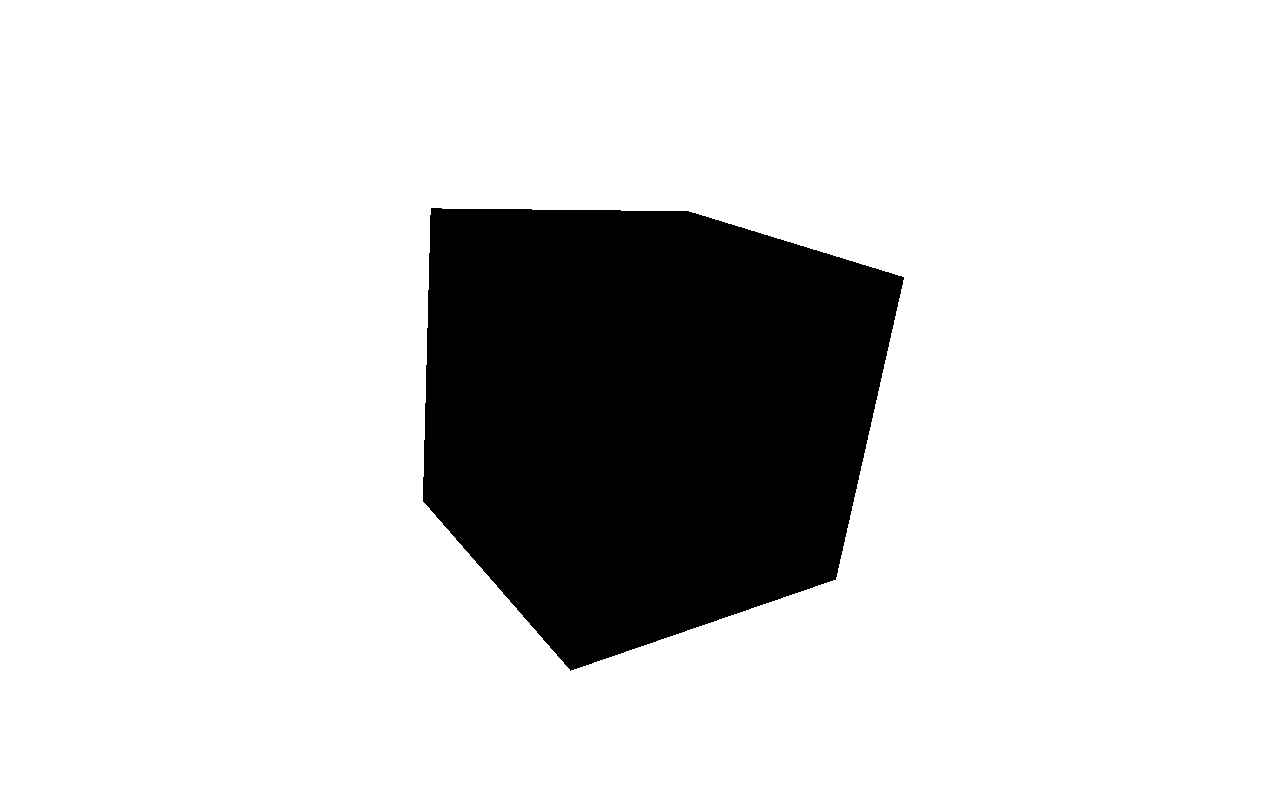
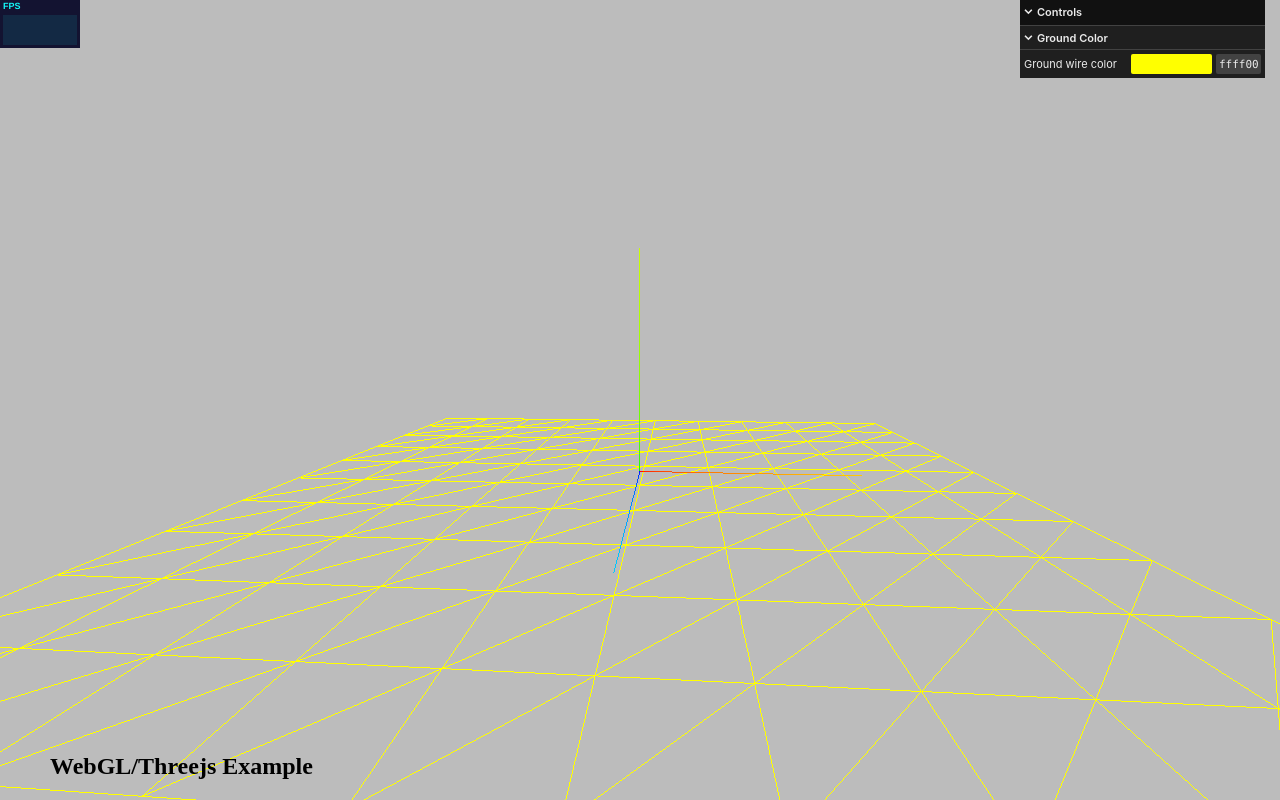
Before and after one commit to mvievaz/mvievaz.github.io, a plain HTML site: page index.html in a window 1280 px wide. Drawn offline with nearby package versions, Linux system fonts and the light colour scheme; animation ran at ten frames a second.

Commit message:
Feat: New branch develop Feat: initial Code

```diff
--- a/index.html
+++ b/index.html
@@ -1,34 +1,41 @@
 <!doctype html>
 <!--
-  Ejemplos sobre Three.js : Cubo texturado animado
-   	Cubo con color por vertice y mapa uv sobre textura en cruz;
-   	Util para comprobar si funciona Threejs sobre el navegador.
-  rvivo@upv.es 2022
+    3jsapp.html
+    Three.js application loading template.
 -->
 <html lang="es">
-
     <head>
-    <meta charset='utf-8'>
-    <title>Threejs App</title>
+        <meta charset="utf-8">
+        <title>Aplicacion en Threejs</title>
         <style>
-        body {
-            background-color: #000;
-            margin: 0px;
-            overflow: hidden;
+            body{ background-color: white;margin: 0px;overflow: hidden;}
+            #info {
+                position: absolute;
+                bottom: 0px;
+                left: 50px;
+                width: 30%;
+                text-align: left;
+                z-index: 1;
             }
         </style>
     </head>
+    <body>
 
-<body>
-    <!-- Contenedor del app -->
         <div id="container"></div>
 
-    <!-- Scripts de biblioteca -->
-    <script src="lib/three.min_r140.js"></script>
-    <script src="lib/OrbitControls.js"></script>
+        <div id="info">
+            <h2>WebGL/Threejs Example</h2>
+        </div>
 
-    <script src="js/test.js"></script>
+        <!-- This link is recommended on the Three.js website -->
+        <!-- <script async src="https://unpkg.com/es-module-shims@1.3.6/dist/es-module-shims.js"></script> -->
+        <!-- Declaration of the Three.js namespace -->
+        <script type="importmap">
+        { "imports": { "three": "./lib/three.module.js" } }
+        </script>
+
+        <!-- Replace with your own script -->
+        <script type="module" src="js/test.js"></script>
 
     </body>
-
 </html>
--- a/js/test.js
+++ b/js/test.js
@@ -1,183 +1,107 @@
 /**
   test.js
-  Ejemplo Three.js_r140: Cubo RGB con iluminacion y textura
 
-  Cubo con color por vertice y mapa de uvs usando la clase BufferGeometry.
-  La textura es una unica imagen en forma de cubo desplegado en cruz horizontal.
-  Cada cara se textura segun mapa uv en la textura.
-  En sentido antihorario las caras son:
-    Delante:   7,0,3,4
-    Derecha:   0,1,2,3
-    Detras:    1,6,5,2
-    Izquierda: 6,7,4,5
-    Arriba:    3,2,5,4
-    Abajo:     0,7,6,1
-  Donde se han numerado de 0..7 los vertices del cubo.
-  Los atributos deben darse por vertice asi que necesitamos 8x3=24 vertices pues
-  cada vertice tiene 3 atributos de normal, color y uv al ser compartido por 3 caras.
+  Main code for the project.
 
-  @author rvivo@upv.es (c) Libre para fines docentes
+  @author mvievaz@inf.upv.es (c)
 */
 
-var renderer, scene, camera, cubo;
-var cameraControls;
-var angulo = -0.01;
+// Necessary modules
+import Stats from "../lib/stats.module.js";
+import * as THREE from "../lib/three.module.js";
+import {OrbitControls} from "../lib/OrbitControls.module.js";
+import {TWEEN} from "../lib/tween.module.min.js";
+import {GUI} from "../lib/lil-gui.module.min.js";
 
+// Standard variables
+let renderer, scene, camera, ground;
+let cameraControls, effectController;
+
+// Actions
 init();
-loadCubo(1.0);
+loadScene();
+setupGUI();
 render();
 
-function init() {
+function init()
+{
+    // Instantiate the rendering engine
     renderer = new THREE.WebGLRenderer();
-    renderer.setSize(window.innerWidth, window.innerHeight);
-    renderer.setClearColor(new THREE.Color(0xFFFFFF));
-    document.getElementById('container').appendChild(renderer.domElement);
+    renderer.setSize(window.innerWidth,window.innerHeight);
+    document.getElementById('container').appendChild( renderer.domElement );
 
+    // Instantiate the root node of the scene.
     scene = new THREE.Scene();
+    scene.background = new THREE.Color(0.5,0.5,0.5);
 
-    var aspectRatio = window.innerWidth / window.innerHeight;
-    camera = new THREE.PerspectiveCamera(50, aspectRatio, 0.1, 100);
-    camera.position.set(1, 1.5, 2);
-    camera.lookAt(0, 0, 0);
+    // Instantiate the camera
+    camera= new THREE.PerspectiveCamera(75,window.innerWidth/window.innerHeight,1,100);
+    camera.position.set(0.5,2,7);
+    cameraControls = new OrbitControls( camera, renderer.domElement );
+    cameraControls.target.set(0,1,0);
+    camera.lookAt(0,1,0);
 
-    cameraControls = new THREE.OrbitControls(camera, renderer.domElement);
-    cameraControls.target.set(0, 0, 0);
-
-    window.addEventListener('resize', updateAspectRatio);
+    // Events
+    renderer.domElement.addEventListener('dblclick', animate );
 }
 
-function loadCubo(lado) {
-    // Instancia el objeto BufferGeometry
-    var malla = new THREE.BufferGeometry();
-    // Construye la lista de coordenadas y colores por vertice
-    var semilado = lado / 2.0;
-    var coordenadas = [ // 6caras x 4vert x3coor = 72float
-        // Front
-        -semilado, -semilado, semilado, // 7 -> 0
-        semilado, -semilado, semilado,  // 0 -> 1
-        semilado, semilado, semilado,  // 3 -> 2
-        -semilado, semilado, semilado, // 4 -> 3
-        // Right
-        semilado, -semilado, semilado,  // 0 -> 4
-        semilado, -semilado, -semilado,  // 1 -> 5
-        semilado, semilado, -semilado,  // 2 -> 6
-        semilado, semilado, semilado,  // 3 -> 7
-        // Back
-        semilado, -semilado, -semilado,  // 1 -> 8
-        -semilado, -semilado, -semilado, // 6 -> 9
-        -semilado, semilado, -semilado, // 5 ->10
-        semilado, semilado, -semilado,  // 2 ->11
-        // Left
-        -semilado, -semilado, -semilado, // 6 ->12
-        -semilado, -semilado, semilado, // 7 ->13
-        -semilado, semilado, semilado, // 4 ->14
-        -semilado, semilado, -semilado, // 5 ->15
-        // Top
-        semilado, semilado, semilado,  // 3 ->16
-        semilado, semilado, -semilado,  // 2 ->17
-        -semilado, semilado, -semilado, // 5 ->18
-        -semilado, semilado, semilado, // 4 ->19
-        // Bottom
-        semilado, -semilado, semilado,  // 0 ->20
-        -semilado, -semilado, semilado, // 7 ->21
-        -semilado, -semilado, -semilado, // 6 ->22
-        semilado, -semilado, -semilado   // 1 ->23
-    ]
-    var colores = [ // 24 x3
-        0, 0, 0,   // 7
-        1, 0, 0,   // 0
-        1, 1, 0,   // 3
-        0, 1, 0,   // 4
+function loadScene()
+{
+    // Material
+    const material = new THREE.MeshBasicMaterial({color:'yellow',wireframe:true});
 
-        1, 0, 0,   // 0
-        1, 0, 1,   // 1
-        1, 1, 1,   // 2
-        1, 1, 0,   // 3
+    // Ground
+    ground = new THREE.Mesh( new THREE.PlaneGeometry(10,10, 10,10), material );
+    ground.rotation.x = -Math.PI/2;
+    ground.position.y = -0.2;
+    scene.add(ground)
 
-        1, 0, 1,   // 1
-        0, 0, 1,   // 6
-        0, 1, 1,   // 5
-        1, 1, 1,   // 2
+    // Axes
+    scene.add( new THREE.AxesHelper(3) );
 
-        0, 0, 1,   // 6
-        0, 0, 0,   // 7
-        0, 1, 0,   // 4
-        0, 1, 1,   // 5
-
-        1, 1, 0,   // 3
-        1, 1, 1,   // 2
-        0, 1, 1,   // 5
-        0, 1, 0,   // 4
-
-        1, 0, 0,   // 0
-        0, 0, 0,   // 7
-        0, 0, 1,   // 6
-        1, 0, 1    // 1
-    ]
-    var normales = [ // 24 x3
-        0, 0, 1, 0, 0, 1, 0, 0, 1, 0, 0, 1,      // Front
-        1, 0, 0, 1, 0, 0, 1, 0, 0, 1, 0, 0,      // Right
-        0, 0, -1, 0, 0, -1, 0, 0, -1, 0, 0, -1,  // Back
-        -1, 0, 0, -1, 0, 0, -1, 0, 0, -1, 0, 0,  // Left
-        0, 1, 0, 0, 1, 0, 0, 1, 0, 0, 1, 0,      // Top
-        0, -1, 0, 0, -1, 0, 0, -1, 0, 0, -1, 0   // Bottom
-    ];
-    var uvs = [  // 24 x2
-        // Front
-        0 / 4, 1 / 3, 1 / 4, 1 / 3, 1 / 4, 2 / 3, 0 / 4, 2 / 3, // 7,0,3,4
-        1 / 4, 1 / 3, 2 / 4, 1 / 3, 2 / 4, 2 / 3, 1 / 4, 2 / 3, // 0,1,2,3
-        2 / 4, 1 / 3, 3 / 4, 1 / 3, 3 / 4, 2 / 3, 2 / 4, 2 / 3, // 1,6,5,2
-        3 / 4, 1 / 3, 4 / 4, 1 / 3, 4 / 4, 2 / 3, 3 / 4, 2 / 3, // 6,7,4,5
-        1 / 4, 2 / 3, 2 / 4, 2 / 3, 2 / 4, 3 / 3, 1 / 4, 3 / 3, // 3,2,5,4
-        1 / 4, 1 / 3, 1 / 4, 0 / 3, 2 / 4, 0 / 3, 2 / 4, 1 / 3   // 0,7,6,1
-    ];
-    var indices = [ // 6caras x 2triangulos x3vertices = 36
-        0, 1, 2, 2, 3, 0,    // Front
-        4, 5, 6, 6, 7, 4,    // Right
-        8, 9, 10, 10, 11, 8,  // Back
-        12, 13, 14, 14, 15, 12, // Left
-        16, 17, 18, 18, 19, 16, // Top
-        20, 21, 22, 22, 23, 20  // Bottom
-    ];
-
-    scene.add(new THREE.DirectionalLight());
-
-    // Geometria por att arrays en r140
-    malla.setIndex(indices);
-    malla.setAttribute('position', new THREE.Float32BufferAttribute(coordenadas, 3));
-    malla.setAttribute('normal', new THREE.Float32BufferAttribute(normales, 3));
-    malla.setAttribute('color', new THREE.Float32BufferAttribute(colores, 3));
-    malla.setAttribute('uv', new THREE.Float32BufferAttribute(uvs, 2));
-
-    // Configura un material
-    var textura = new THREE.TextureLoader().load('images/ilovecg.png');
-    var material = new THREE.MeshLambertMaterial({ vertexColors: true, map: textura, side: THREE.DoubleSide });
-
-    // Construye el objeto grafico
-    console.log(malla);   //-> Puedes consultar la estructura del objeto
-    cubo = new THREE.Mesh(malla, material);
-
-    // Añade el objeto grafico a la escena
-    scene.add(cubo);
+    // Stats
+    var stats = new Stats();
+    stats.showPanel( 0 ); // 0: fps, 1: ms, 2: mb, 3+: custom
+    document.body.appendChild( stats.dom );
 }
 
-function updateAspectRatio() {
-    renderer.setSize(window.innerWidth, window.innerHeight);
-    camera.aspect = window.innerWidth / window.innerHeight;
-    camera.updateProjectionMatrix();
+function setupGUI()
+{
+	// Controls
+	effectController = {
+		groundColor: "rgb(255,255,0)"
+	};
+
+	// Creation UI
+	const gui = new GUI();
+
+	// Menu construction
+	const h = gui.addFolder("Ground Color");
+    h.addColor(effectController, "groundColor").name("Ground wire color");
+
 }
 
-function update() {
-    // Cambios para actualizar la camara segun mvto del raton
-    cameraControls.update();
+function animate(event)
+{
+    stats.begin();
 
-    // Movimiento propio del cubo
-    cubo.rotation.y += angulo;
-    cubo.rotation.x += angulo / 2;
+	// monitored code goes here
+
+	stats.end();
+
+	requestAnimationFrame( animate );
 }
 
-function render() {
+function update()
+{
+
+	ground.material.setValues( { color: effectController.groundColor } );
+    TWEEN.update();
+}
+
+function render()
+{
     requestAnimationFrame(render);
     update();
-    renderer.render(scene, camera);
+    renderer.render(scene,camera);
 }
```
Also changed, not shown: js/utils.js (added, +7 -0 lines). Lines whose indentation alone changed are shown as unchanged.
